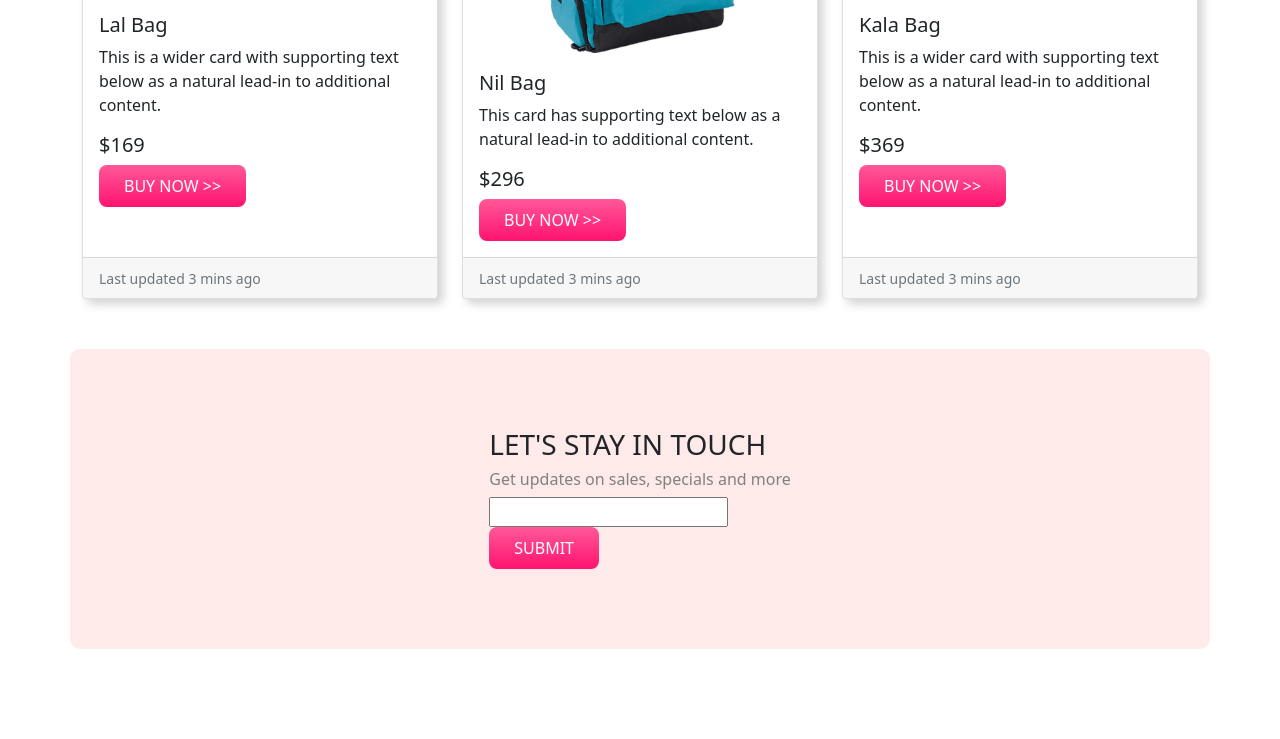
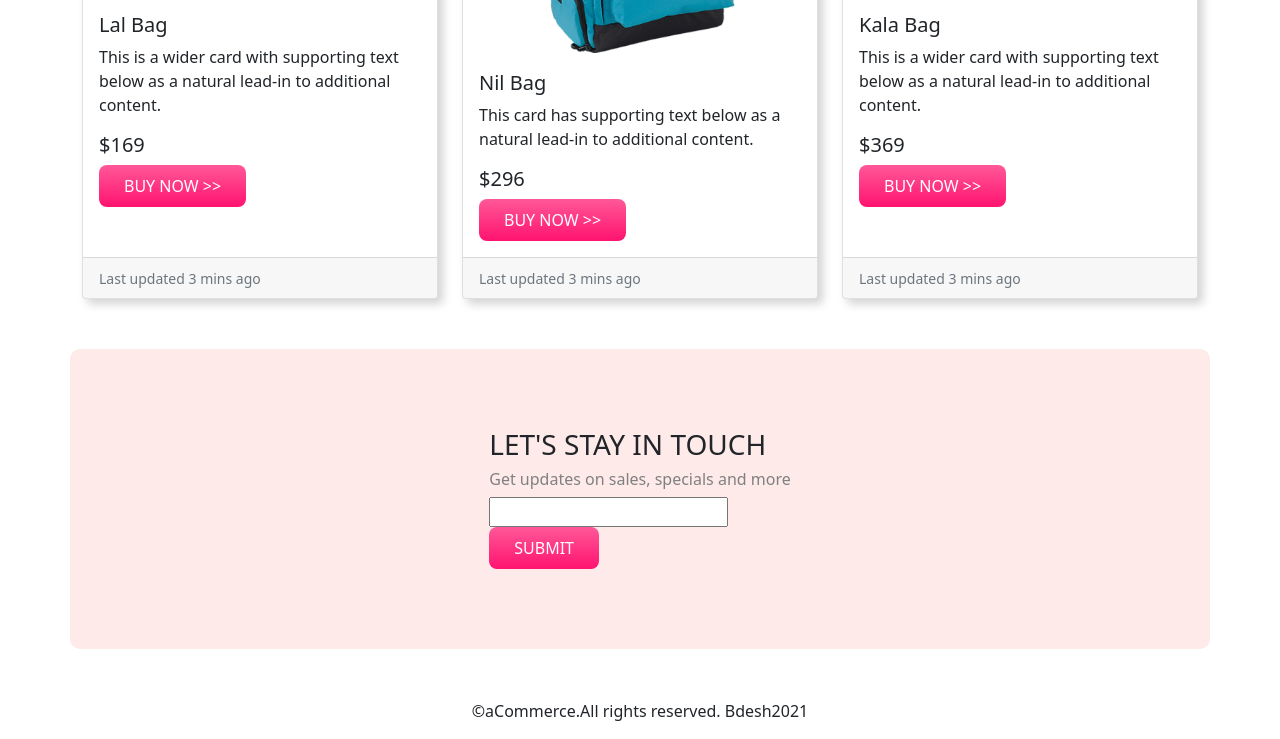
Before and after one commit to 4ssif/aCommerce, a plain HTML site: page index.html in a window 1280 px wide. Shown: the part 1726-2465 px from the top of the page. Before the commit the page ends 2425 px from the top, so only its background shows below. Drawn offline with nearby package versions, Linux system fonts and the light colour scheme.

Commit message:
the end i guess

```diff
--- a/index.html
+++ b/index.html
@@ -221,6 +221,9 @@
         </div>
     </div>
 
+    <footer class="d-flex justify-content-center">
+        <p>©aCommerce.All rights reserved. Bdesh2021</p>
+    </footer>
     <script src="https://cdn.jsdelivr.net/npm/bootstrap@5.1.3/dist/js/bootstrap.bundle.min.js" integrity="sha384-ka7Sk0Gln4gmtz2MlQnikT1wXgYsOg+OMhuP+IlRH9sENBO0LRn5q+8nbTov4+1p" crossorigin="anonymous"></script>
     <script src="https://cdn.jsdelivr.net/npm/@popperjs/core@2.10.2/dist/umd/popper.min.js" integrity="sha384-7+zCNj/IqJ95wo16oMtfsKbZ9ccEh31eOz1HGyDuCQ6wgnyJNSYdrPa03rtR1zdB" crossorigin="anonymous"></script>
     <script src="https://cdn.jsdelivr.net/npm/bootstrap@5.1.3/dist/js/bootstrap.min.js" integrity="sha384-QJHtvGhmr9XOIpI6YVutG+2QOK9T+ZnN4kzFN1RtK3zEFEIsxhlmWl5/YESvpZ13" crossorigin="anonymous"></script>
```
